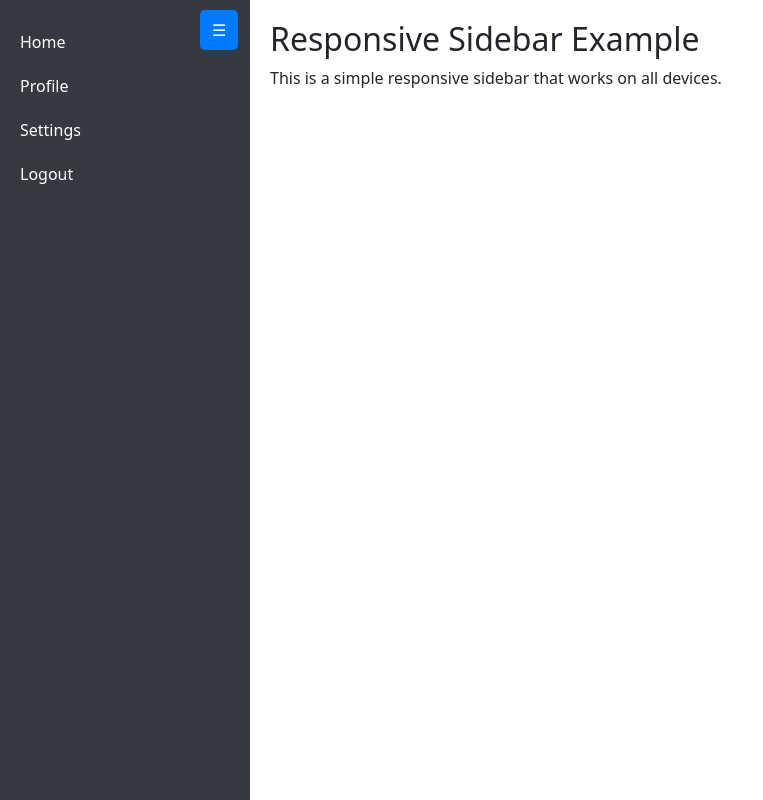
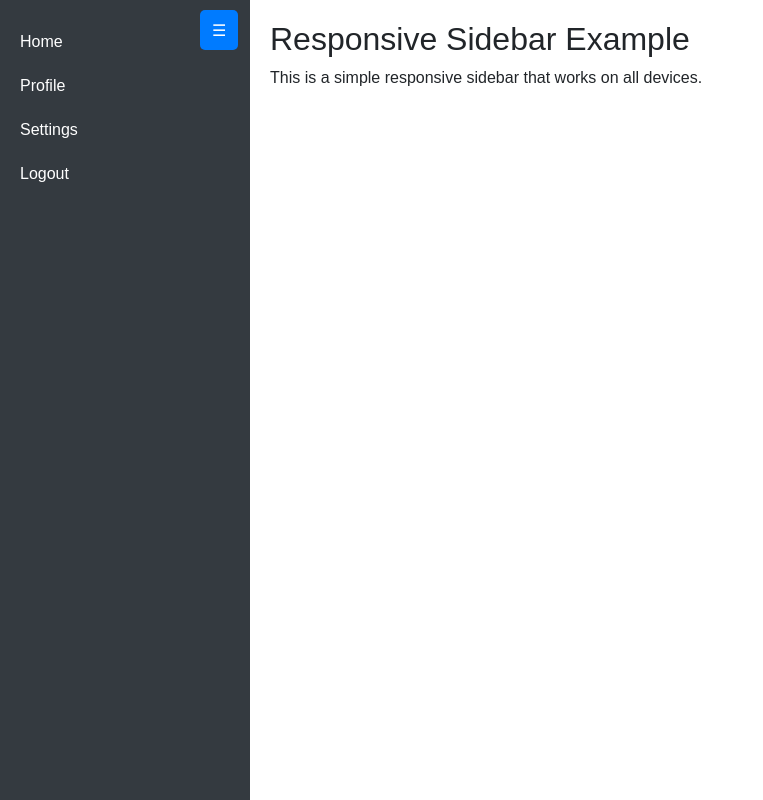
Before and after one commit to Muhammad-Munsif/sidebar-responsive, a plain HTML site: page index.html in a window 1280 px wide. Shown: the whole page, without its empty margins (0-763 px from the left). Drawn offline with nearby package versions, Linux system fonts and the light colour scheme.

Commit message:
small tasked added to CSS file

```diff
--- a/css/style.css
+++ b/css/style.css
@@ -1,3 +1,9 @@
+* {
+  margin: 0;
+  padding: 0;
+  box-sizing: border-box;
+  font-family: Arial, sans-serif;
+}
 body {
   display: flex;
 }
```
